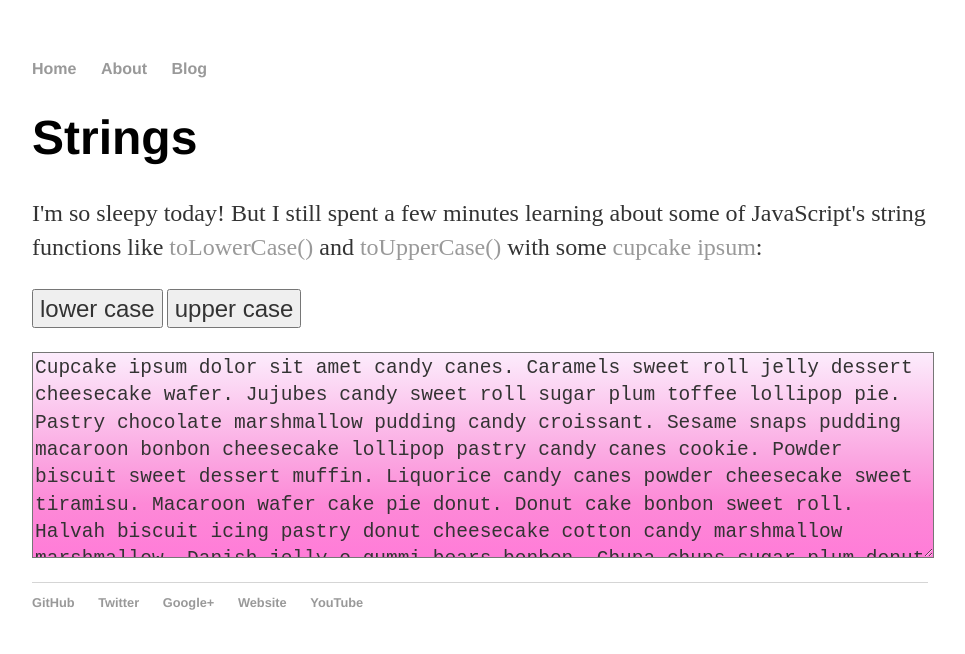
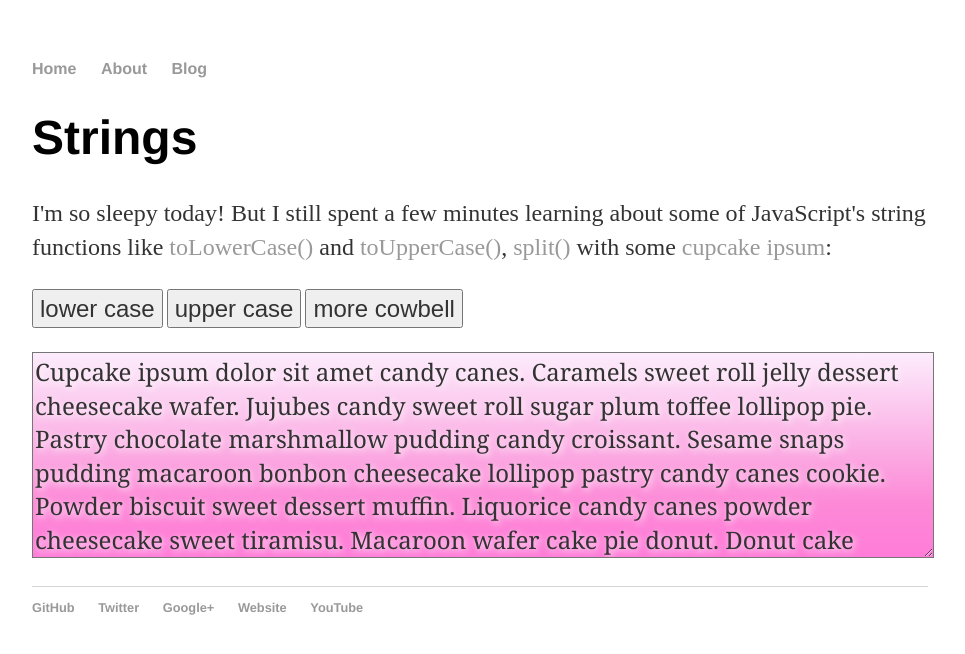
Before and after one commit to LearningNerd/30DaysOfWebDev, a Jekyll site: the page day4/index.html, which Jekyll copies as it is, in a window 1280 px wide. Shown: the top 654 px of the page, without its empty margins (160-1125 px from the left). Built offline with Jekyll 4.4.1, drawn with Linux system fonts in a browser that asks for light colours.

Commit message:
added more cowbell!

```diff
--- a/day4/cupcakestrings.js
+++ b/day4/cupcakestrings.js
@@ -15,3 +15,19 @@
 
 // run upperCase function when button with ID "toupper" is pressed
 document.getElementById('toupper').addEventListener('click', upperCase);
+
+function moreCowbell() {
+	// get the current value of the text inside the textarea with ID "cupcakeinput"
+	var cupcakeInput = document.getElementById("cupcakeinput").value;
+	var cowbellArray = cupcakeInput.split(' ');
+
+	// add in the cowbell
+	var cowbellCupakeText = "";
+	for (var i = 0; i < cowbellArray.length; i++){
+		cowbellCupakeText += cowbellArray[i] + ' cowbell ';
+	}
+	document.getElementById("cupcakeinput").value = cowbellCupakeText;
+}
+
+// run moreCowbell function when button with ID "morecowbell" is pressed
+document.getElementById('morecowbell').addEventListener('click', moreCowbell);
--- a/day4/index.html
+++ b/day4/index.html
@@ -14,8 +14,8 @@
     		</ul>
 	</nav>
 	<h1>Strings</h1>
-	<p>I'm so sleepy today! But I still spent a few minutes learning about some of JavaScript's string functions like <a href="https://developer.mozilla.org/en-US/docs/Web/JavaScript/Reference/Global_Objects/String/toLowerCase">toLowerCase()</a> and <a href="https://developer.mozilla.org/en-US/docs/Web/JavaScript/Reference/Global_Objects/String/toUpperCase">toUpperCase()</a> with some <a href="http://www.cupcakeipsum.com/">cupcake ipsum</a>:</p>
-	<button id="tolower">lower case</button> <button id="toupper">upper case</button><br />
+	<p>I'm so sleepy today! But I still spent a few minutes learning about some of JavaScript's string functions like <a href="https://developer.mozilla.org/en-US/docs/Web/JavaScript/Reference/Global_Objects/String/toLowerCase">toLowerCase()</a> and <a href="https://developer.mozilla.org/en-US/docs/Web/JavaScript/Reference/Global_Objects/String/toUpperCase">toUpperCase()</a>, <a href="https://developer.mozilla.org/en-US/docs/Web/JavaScript/Reference/Global_Objects/String/split">split()</a> with some <a href="http://www.cupcakeipsum.com/">cupcake ipsum</a>:</p>
+	<button id="tolower">lower case</button> <button id="toupper">upper case</button> <button id="morecowbell">more cowbell</button><br />
 	<textarea id="cupcakeinput">Cupcake ipsum dolor sit amet candy canes. Caramels sweet roll jelly dessert cheesecake wafer. Jujubes candy sweet roll sugar plum toffee lollipop pie. Pastry chocolate marshmallow pudding candy croissant. Sesame snaps pudding macaroon bonbon cheesecake lollipop pastry candy canes cookie. Powder biscuit sweet dessert muffin. Liquorice candy canes powder cheesecake sweet tiramisu. Macaroon wafer cake pie donut. Donut cake bonbon sweet roll. Halvah biscuit icing pastry donut cheesecake cotton candy marshmallow marshmallow. Danish jelly-o gummi bears bonbon. Chupa chups sugar plum donut bear claw cupcake cake jujubes topping chocolate. Tiramisu powder cookie biscuit fruitcake candy canes macaroon sesame snaps jelly-o. Powder cupcake candy cookie cookie cookie apple pie jelly beans. Tart bear claw pudding icing croissant marzipan macaroon cookie muffin. Donut souffle cotton candy. Pudding candy tiramisu lemon drops toffee biscuit bear claw. Pastry jelly-o cake jujubes bear claw biscuit.</textarea>
 
 	<footer>
--- a/day4/style.css
+++ b/day4/style.css
@@ -48,7 +48,8 @@
 #cupcakeinput {
 	width: 100%;
 	height:200px;
-
+	font-family: 'Georgia', 'Times New Roman', serif;
+	text-shadow: 2px 2px 7px rgba(255, 255, 255, 1);
 	background: #fcecfc; /* Old browsers */
 background: -moz-linear-gradient(top,  #fcecfc 0%, #fba6e1 52%, #fd89d7 74%, #ff7cd8 100%); /* FF3.6+ */
 background: -webkit-gradient(linear, left top, left bottom, color-stop(0%,#fcecfc), color-stop(52%,#fba6e1), color-stop(74%,#fd89d7), color-stop(100%,#ff7cd8)); /* Chrome,Safari4+ */
```
